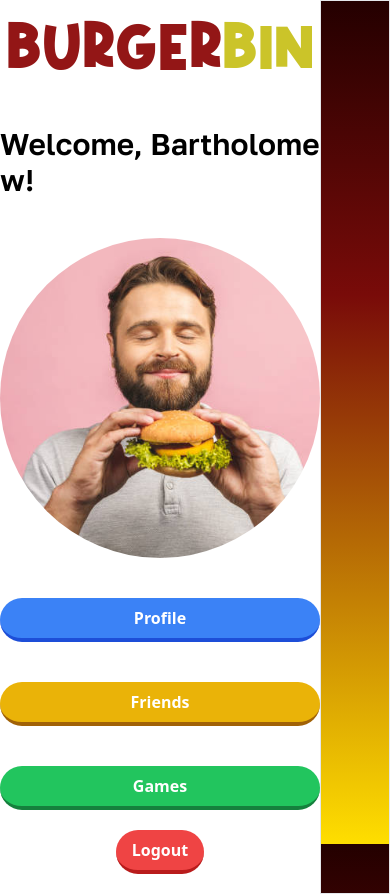
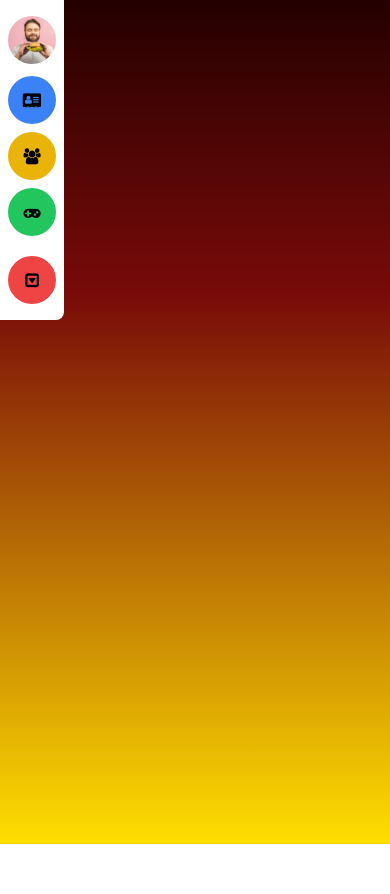
Before and after one commit to michaelmcniel65/BurgerBin-OLD, a React (Vite) app: page / in a window 390 px wide. After the commit the page ends 844 px from the top, so only its background shows below. Built offline with nearby package versions, Linux system fonts and the light colour scheme.

Commit message:
Added profile bar responsivness

```diff
--- a/index.html
+++ b/index.html
@@ -3,6 +3,7 @@
   <head>
     <meta charset="UTF-8" />
     <meta name="viewport" content="width=device-width, initial-scale=1.0" />
+    <link rel="stylesheet" href="https://cdnjs.cloudflare.com/ajax/libs/font-awesome/4.7.0/css/font-awesome.min.css">
     <title>BurgerBin</title>
   </head>
   <body>
--- a/src/home.jsx
+++ b/src/home.jsx
@@ -5,30 +5,40 @@ import './index.css';
 function ProfileSideBar() {
   return (
     <>
-    <div className='white-background flex flex-col justify-between bg-white min-h-screen w-96'>
-      <div className='first-section flex flex-col items-center gap-10'>
-        <img className='website-logo pt-5'
+    {/*White background and logo*/}
+    <div className='white-background flex flex-col justify-between bg-white h-screen lg:h-[20rem] w-96 lg:w-[4rem] lg:rounded-br-lg'>
+      <div className='first-section flex flex-col items-center gap-10 lg:gap-2 lg:pt-3'>
+        <img className='website-logo pt-5 lg:hidden'
           src="./burgerbinassets/burgerbinlogo.png"
         />
-        <h1 className='welcome-user text-3xl text-black pt-4'>Welcome, Bartholomew!
+        {/*Welcome message and profile picture*/}
+        <h1 className='welcome-user text-3xl text-black pt-4 lg:hidden'>Welcome, Bartholomew!
         </h1>
-        <img className='profile-picture w-[20rem] h-[20rem] rounded-full object-cover'
+        <img className='profile-picture w-[20rem] lg:w-[3.5rem] h-[20rem] lg:h-[3.5rem] lg:p-1 rounded-full object-cover'
             src='./burgerbinassets/defaultprofileimage.jpg'
         />
+        {/*Profile button*/}
         <button className='profile-button w-[20rem] bg-blue-500 hover:bg-blue-400 text-white font-bold
-          py-2 px-4 border-b-4 border-blue-700 hover:border-blue-500 rounded-3xl'>Profile
+          py-2 px-4 border-b-4 border-blue-700 hover:border-blue-500 rounded-3xl lg:hidden'>Profile
         </button>
+        <button className='profile-button-small bg-blue-500 hover:bg-blue-400 w-[3rem] h-[3rem] rounded-full xl:hidden'><i className="fa fa-address-card" aria-hidden="true"/></button>
+        {/*Friends button*/}
         <button className='friends-button w-[20rem] bg-yellow-500 hover:bg-yellow-400 text-white font-bold
-          py-2 px-4 border-b-4 border-yellow-700 hover:border-yellow-500 rounded-3xl'>Friends
+          py-2 px-4 border-b-4 border-yellow-700 hover:border-yellow-500 rounded-3xl lg:hidden'>Friends
         </button>
+        <button className='profile-button-small bg-yellow-500 hover:bg-yellow-400 w-[3rem] h-[3rem] rounded-full xl:hidden'><i className="fa fa-users" aria-hidden="true"/></button>
+        {/*Games button*/}
         <button className='games-button w-[20rem] bg-green-500 hover:bg-green-400 text-white font-bold
-          py-2 px-4 border-b-4 border-green-700 hover:border-green-500 rounded-3xl'>Games
+          py-2 px-4 border-b-4 border-green-700 hover:border-green-500 rounded-3xl lg:hidden'>Games
         </button>
+        <button className='profile-button-small bg-green-500 hover:bg-green-400 w-[3rem] h-[3rem] rounded-full xl:hidden'><i className="fa fa-gamepad" aria-hidden="true"/></button>
       </div>
       <div className='second-section flex flex-col items-center p-5'>
-      <button className='logout-button bg-red-500 hover:bg-red-400 text-white font-bold
-          py-2 px-4 border-b-4 border-red-700 hover:border-red-500 rounded-3xl'>Logout
+        {/*Logout button*/}
+        <button className='logout-button bg-red-500 hover:bg-red-400 text-white font-bold
+            py-2 px-4 border-b-4 border-red-700 hover:border-red-500 rounded-3xl lg:hidden'>Logout
         </button>
+        <button className='profile-button-small bg-red-500 hover:bg-red-400 w-[3rem] h-[3rem] rounded-full xl:hidden'><i className="fa fa-caret-square-o-down" aria-hidden="true"/></button>
       </div>
     </div>
     </>
@@ -50,7 +60,7 @@ export default function Home() {
     <>
     <div className='flex'>
       <ProfileSideBar/>
-      <div className='border w-[300px]'></div>
+      <div className='w-[300px]'></div>
       <div></div>
     </div>
     </>
--- a/tailwind.config.cjs
+++ b/tailwind.config.cjs
@@ -6,6 +6,22 @@ module.exports = {
     "./src/**/*.{js,ts,jsx,tsx}"
   ],
   theme: {
+    screens: {
+      '2xl': {'max': '1535px'},
+      // => @media (max-width: 1535px) { ... }
+
+      'xl': {'min': '1024px'},
+      // => @media (max-width: 1279px) { ... }
+
+      'lg': {'max': '1023px'},
+      // => @media (max-width: 1023px) { ... }
+
+      'md': {'max': '767px'},
+      // => @media (max-width: 767px) { ... }
+
+      'sm': {'max': '639px'},
+      // => @media (max-width: 639px) { ... }
+    },
     extend: {},
   },
   plugins: [],
```
